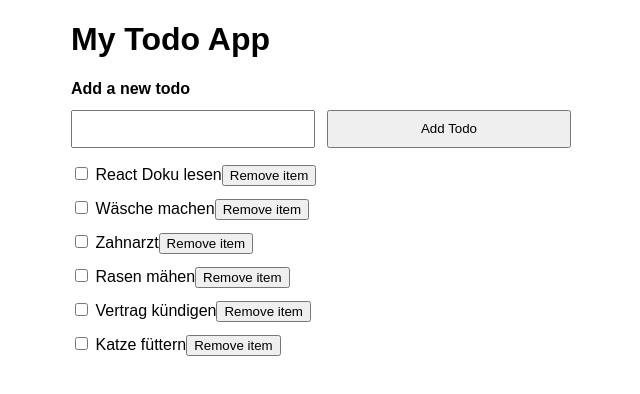
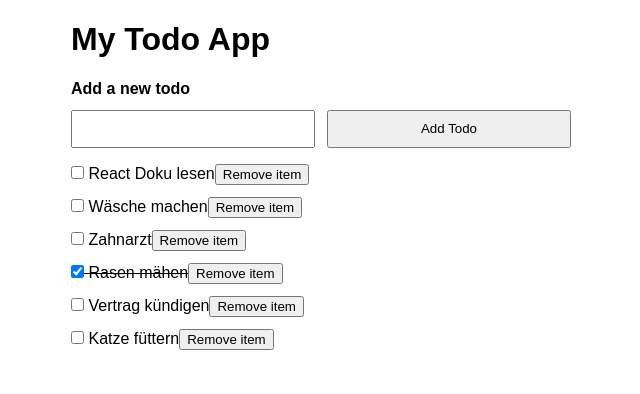
Before and after one commit to ThomasKirst/my-todo-app, a React (Create React App) app: page / in a window 1280 px wide. Shown: the top 394 px of the page, without its empty margins (319-959 px from the left). Built offline with nearby package versions, Linux system fonts and the light colour scheme; the HTML template or start-up script is replaced by a standard one.

Commit message:
add toggle functionality for todos

```diff
--- a/src/App.js
+++ b/src/App.js
@@ -7,15 +7,25 @@ import './App.css';
 
 function App() {
   const todos = [
-    { id: 1, title: 'React Doku lesen' },
-    { id: 2, title: 'Wäsche machen' },
-    { id: 3, title: 'Zahnarzt' },
-    { id: 4, title: 'Rasen mähen' },
-    { id: 5, title: 'Vertrag kündigen' },
-    { id: 6, title: 'Katze füttern' },
+    { id: 1, title: 'React Doku lesen', isDone: false },
+    { id: 2, title: 'Wäsche machen', isDone: false },
+    { id: 3, title: 'Zahnarzt', isDone: false },
+    { id: 4, title: 'Rasen mähen', isDone: true },
+    { id: 5, title: 'Vertrag kündigen', isDone: false },
+    { id: 6, title: 'Katze füttern', isDone: false },
   ];
 
   const [todoList, setTodoList] = useState(todos);
+
+  function toggleItem(todoId) {
+    const updatedTodos = todoList.map((item) => {
+      if (item.id === todoId) {
+        item.isDone = !item.isDone;
+      }
+      return item;
+    });
+    setTodoList(updatedTodos);
+  }
 
   // 6. addTodo wird mit dem neuen Todo aufgerufen
   function addTodo(newTodo) {
@@ -43,6 +53,8 @@ function App() {
             key={todo.id}
             title={todo.title}
             onRemoveItem={removeTodo}
+            onToggleItem={toggleItem}
+            isChecked={todo.isDone}
           />
         ))}
       </ul>
--- a/src/components/TodoItem.js
+++ b/src/components/TodoItem.js
@@ -1,8 +1,24 @@
-export default function TodoItem({ id, title, onRemoveItem }) {
+import { useState } from 'react';
+
+import './TodoItem.css';
+
+export default function TodoItem({
+  id,
+  title,
+  isChecked,
+  onRemoveItem,
+  onToggleItem,
+}) {
   return (
     <li>
-      <label>
-        <input className="Todo__input" type="checkbox" /> {title}
+      <label className={isChecked ? 'strike-through' : ''}>
+        <input
+          className="Todo__input"
+          onChange={() => onToggleItem(id)}
+          type="checkbox"
+          checked={isChecked}
+        />{' '}
+        {title}
       </label>
       <button onClick={() => onRemoveItem(id)}>Remove item</button>
     </li>
```
